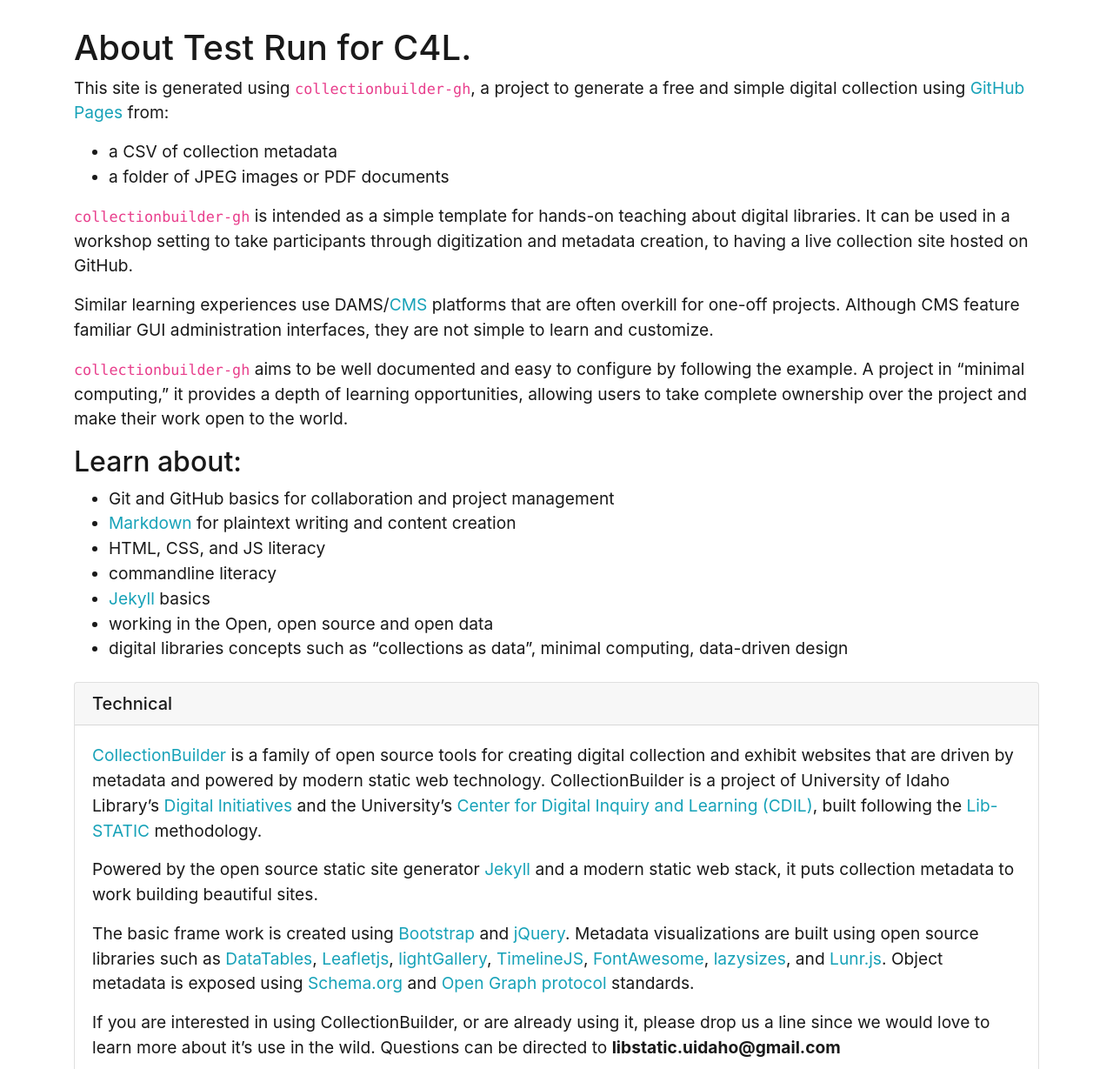
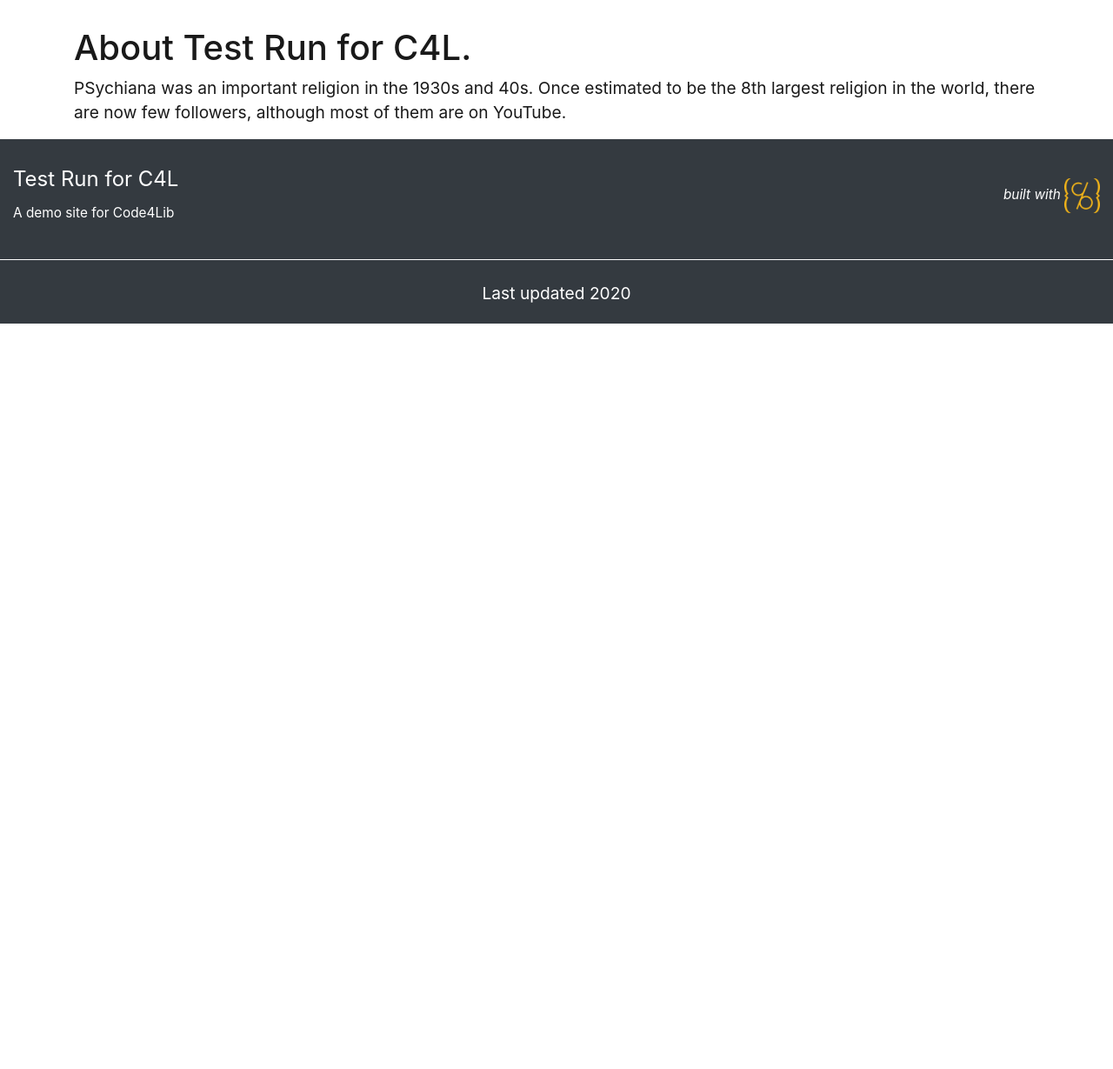
Before and after one commit to dcnb/c4ltestrun, a Jekyll site: the page built from pages/about.md, in a window 1280 px wide and 1400 px high, scrolled down 224 px. Shown: the part 171-1400 px from the top of the window at 87% size. Built offline with Jekyll 4.4.1, drawn with Linux system fonts in a browser that asks for light colours; after the commit the page ends 900 px from its top, so only the background shows below that; some of the changed text lies outside the part shown.

Commit message:
Update about.md

```diff
--- a/pages/about.md
+++ b/pages/about.md
@@ -9,27 +9,4 @@
 
 # About {{ site.title }}.
 
-This site is generated using `collectionbuilder-gh`, a project to generate a free and simple digital collection using [GitHub Pages](https://pages.github.com/) from:
-
-- a CSV of collection metadata
-- a folder of JPEG images or PDF documents
-
- `collectionbuilder-gh` is intended as a simple template for hands-on teaching about digital libraries.
-It can be used in a workshop setting to take participants through digitization and metadata creation, to having a live collection site hosted on GitHub.
-
-Similar learning experiences use DAMS/[CMS](https://en.wikipedia.org/wiki/Content_management_system) platforms that are often overkill for one-off projects. Although CMS feature familiar GUI administration interfaces, they are not simple to learn and customize.
-
-`collectionbuilder-gh` aims to be well documented and easy to configure by following the example.
-A project in "minimal computing," it provides a depth of learning opportunities, allowing users to take complete ownership over the project and make their work open to the world.
-
-## Learn about:
-
-- Git and GitHub basics for collaboration and project management
-- [Markdown](https://guides.github.com/features/mastering-markdown/) for plaintext writing and content creation
-- HTML, CSS, and JS literacy
-- commandline literacy
-- [Jekyll](https://jekyllrb.com/) basics
-- working in the Open, open source and open data
-- digital libraries concepts such as "collections as data", minimal computing, data-driven design
-
-{% include about/credits.md %}
+PSychiana was an important religion in the 1930s and 40s. Once estimated to be the 8th largest religion in the world, there are now few followers, although most of them are on YouTube.
```
